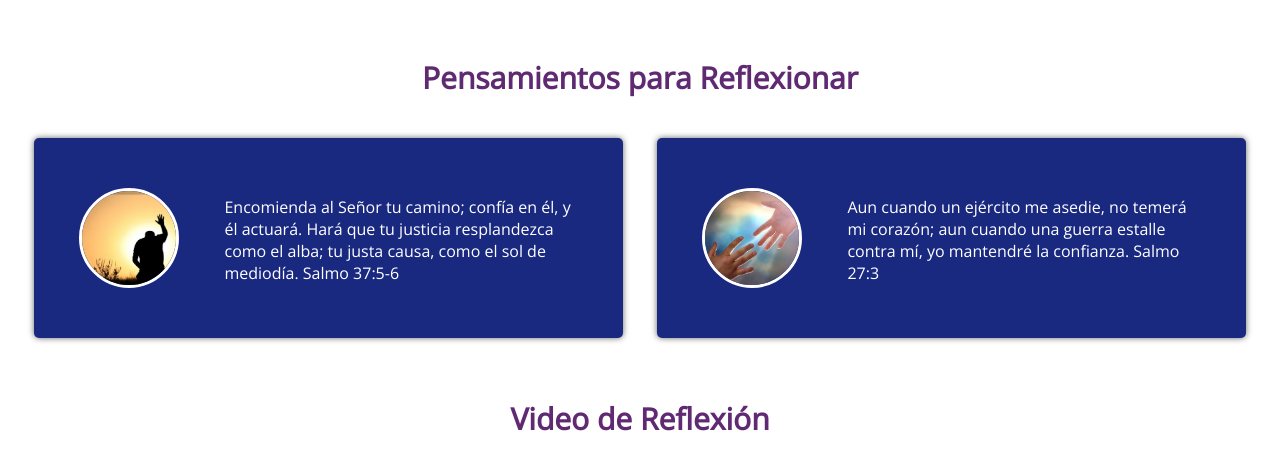
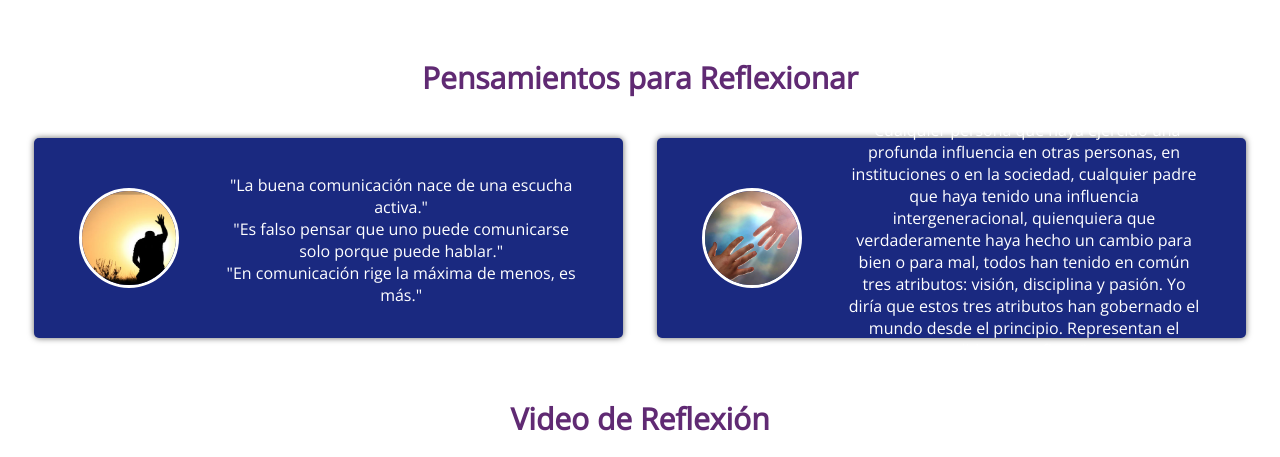
Before and after one commit to BartoloLacan/etica, a website: page comunicacion.html in a window 1280 px wide. Shown: the part 1567-2024 px from the top of the page. Drawn offline with nearby package versions, Linux system fonts and the light colour scheme.

Commit message:
comprender.html

```diff
--- a/comunicacion.html
+++ b/comunicacion.html
@@ -97,20 +97,22 @@
                 <div class="tarjeta">
                     <img src="IMG/test.png" alt="">
                     <div class="contentexto">
-                        <p>Encomienda al Señor tu camino;
-                            confía en él, y él actuará.
-                            Hará que tu justicia resplandezca como el alba;
-                            tu justa causa, como el sol de mediodía. Salmo 37:5-6
+                        <p align="center">"La buena comunicación nace de una escucha activa."<br>
+                            "Es falso pensar que uno puede comunicarse solo porque puede hablar."<br>
+                            "En comunicación rige la máxima de menos, es más."
+
                         </p>
                     </div>
                 </div>
                 <div class="tarjeta">
                     <img src="IMG/mano.jpg" alt="">
                     <div class="contentexto">
-                        <p>Aun cuando un ejército me asedie,
-                            no temerá mi corazón;
-                            aun cuando una guerra estalle contra mí,
-                            yo mantendré la confianza. Salmo 27:3
+                        <p align="center">"Cualquier persona que haya ejercido una profunda influencia en otras personas,
+                            en instituciones o en la sociedad, cualquier padre que haya tenido una influencia
+                            intergeneracional, quienquiera que verdaderamente haya hecho un cambio para bien o
+                            para mal, todos han tenido en común tres atributos: visión, disciplina y pasión.
+                            Yo diría que estos tres atributos han gobernado el mundo desde el principio.
+                            Representan el liderazgo eficaz."
                         </p>
                     </div>
                 </div>
```
Also changed, not shown: comprender.html (+8 -8 lines).
